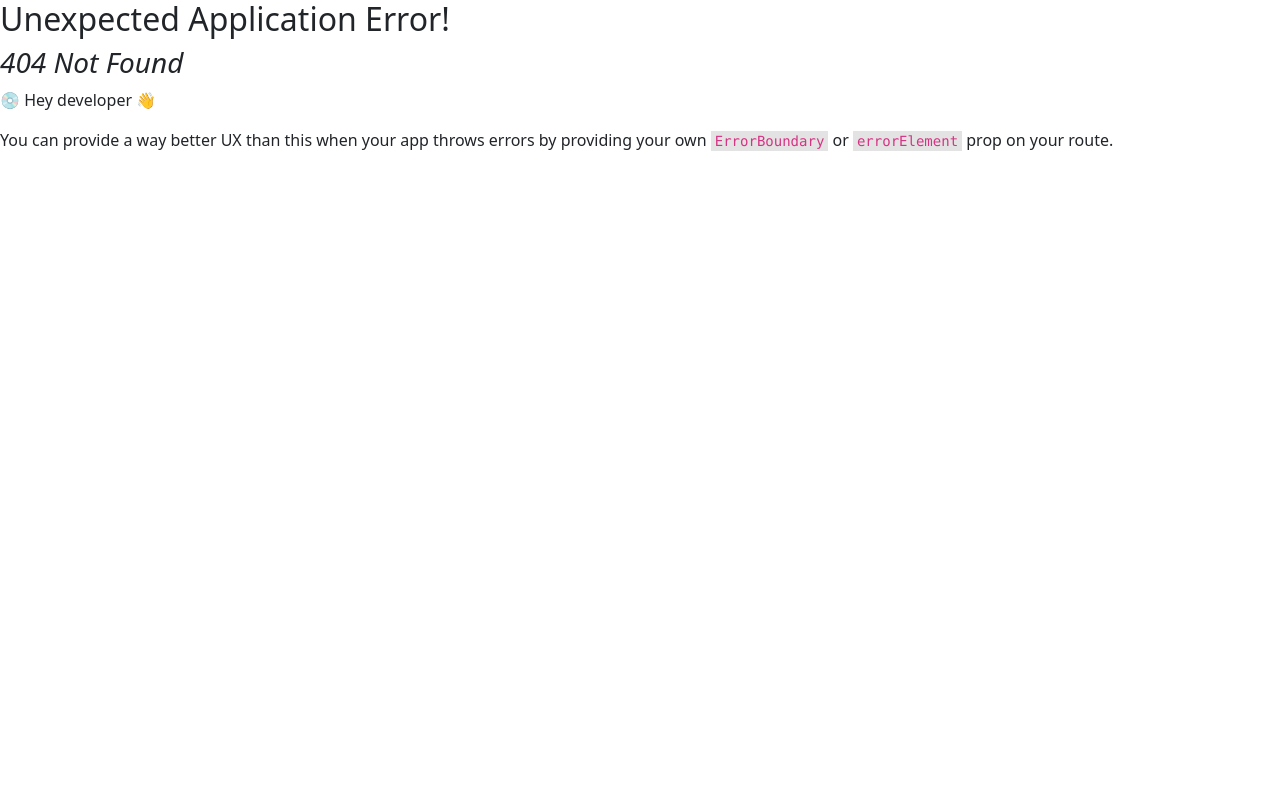
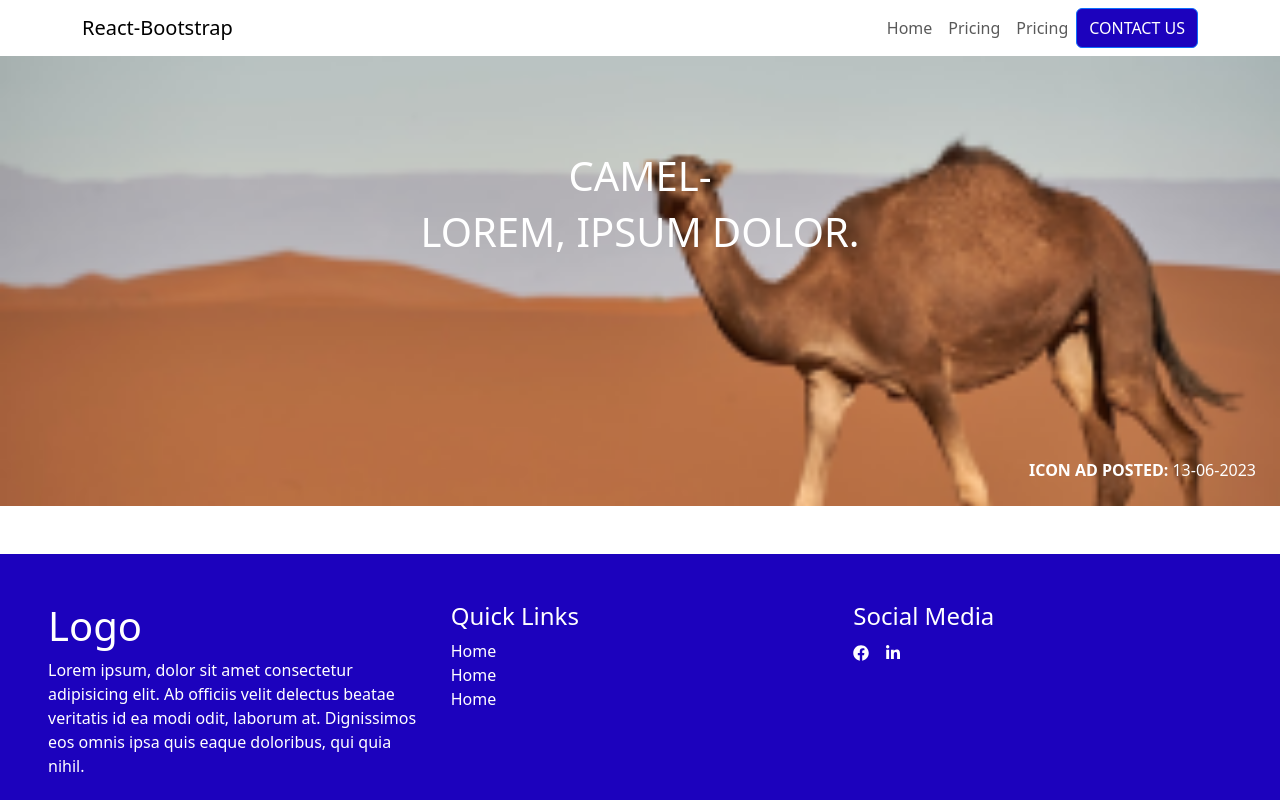
Before and after one commit to shiningsudipto/Haat-Bazar, a React (Vite) app: page /details/1 in a window 1280 px wide. Before the commit this address had no page. Shown: the top 800 px of the page. Built offline with nearby package versions, Linux system fonts and the light colour scheme.

Commit message:
details page banner added

```diff
--- a/src/Components/SingleAdd.jsx
+++ b/src/Components/SingleAdd.jsx
@@ -1,8 +1,14 @@
 import { Card } from "react-bootstrap";
+import { Link } from "react-router-dom";
 
 const SingleAdd = ({ myAdd }) => {
-    const { name, price, description, image } = myAdd;
+    const { name, price, description, image, id } = myAdd;
     console.log("single add", myAdd);
+
+    // const handleVIewMore=(id)=>{
+
+    // }
+
     return (
         <Card className="h-100">
             <Card.Img variant="top" src={image} className="myAddImg" />
@@ -14,7 +20,7 @@ const SingleAdd = ({ myAdd }) => {
                 <Card.Text>
                     {description}
                 </Card.Text>
-                <button className="viewMore">view more</button>
+                <Link to={`/details/${id}`} className="viewMore">view more</Link>
             </Card.Body>
         </Card>
     );
--- /dev/null
+++ b/src/Pages/Details/Details.jsx
@@ -0,0 +1,23 @@
+
+import { useParams } from "react-router-dom";
+
+const Details = () => {
+    const id = useParams();
+
+    console.log(id);
+    return (
+        <div className="detailsBanner mb-5 position-relative"> {/* Adjusted class name */}
+            <div className="text-white text-uppercase py-5">
+                <div className="py-5 text-center">
+                    <h1>CAMEL-</h1>
+                    <h1>Lorem, ipsum dolor.</h1>
+                </div>
+                <div className="position-absolute bottom-0 end-0">
+                    <p className="m-4 fw-bold">icon AD POSTED: <span className="fw-medium">13-06-2023</span></p>
+                </div>
+            </div>
+        </div>
+    );
+};
+
+export default Details;
--- a/src/Pages/Home/GridSection.jsx
+++ b/src/Pages/Home/GridSection.jsx
@@ -1,13 +1,13 @@
 
 const GridSection = () => {
     return (
-        <div className="my-5">
+        <div className="container my-5">
             <div className="row g-4">
                 <div className="col-3 ">
                     <div className="p-5 grass">
                         <h3>MY ADS</h3>
                         <div></div>
-                        <p>Lorem ipsum dolor sit amet consectetur adipisicing elit. Aspernatur blanditiis facere, suscipit atque doloribus ab?</p>
+                        <p>Lorem ipsum dolor sit amet consectetur .</p>
                         <button className="viewMore">view more</button>
                     </div>
                 </div>
--- a/src/Routes/Router.jsx
+++ b/src/Routes/Router.jsx
@@ -1,6 +1,7 @@
 import { createBrowserRouter } from "react-router-dom";
 import Main from "../Layout/Main";
 import Home from "../Pages/Home/Home";
+import Details from "../Pages/Details/Details";
 
 const router = createBrowserRouter([
     {
@@ -10,6 +11,11 @@ const router = createBrowserRouter([
             {
                 path: '/',
                 element: <Home />
+            },
+            {
+                path: 'details/:id',
+                element: <Details />,
+                // loader: ({params})=> fetch(`api/${params.id}`)
             }
         ]
     },
--- a/src/index.css
+++ b/src/index.css
@@ -89,3 +89,11 @@
     background-size: cover;
     height: 280px;
 }
+
+.detailsBanner {
+    height: 450px;
+    background-image: url(../src/assets/camel.png);
+    background-repeat: no-repeat;
+    background-position: center;
+    background-size: cover;
+}
```
Also changed, not shown: public/ads.json (+8 -4 lines).
